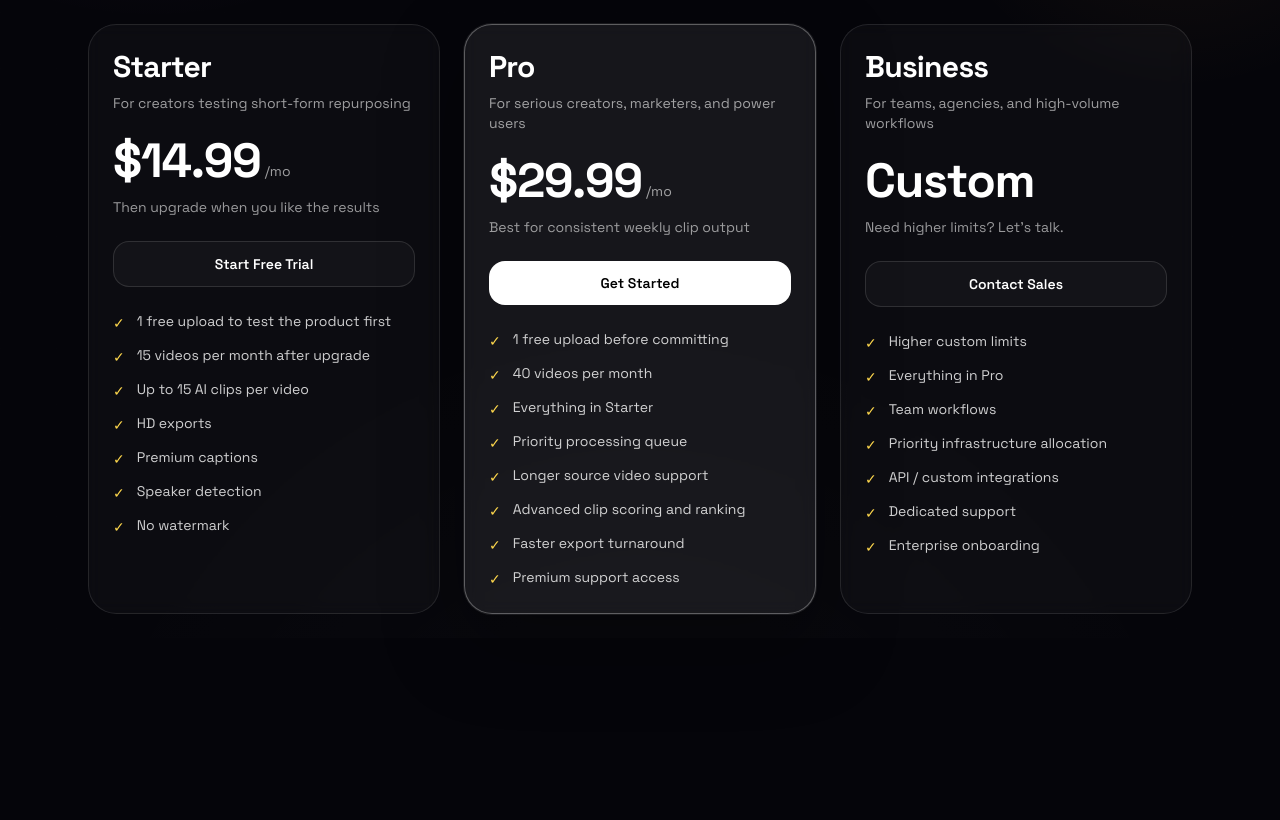
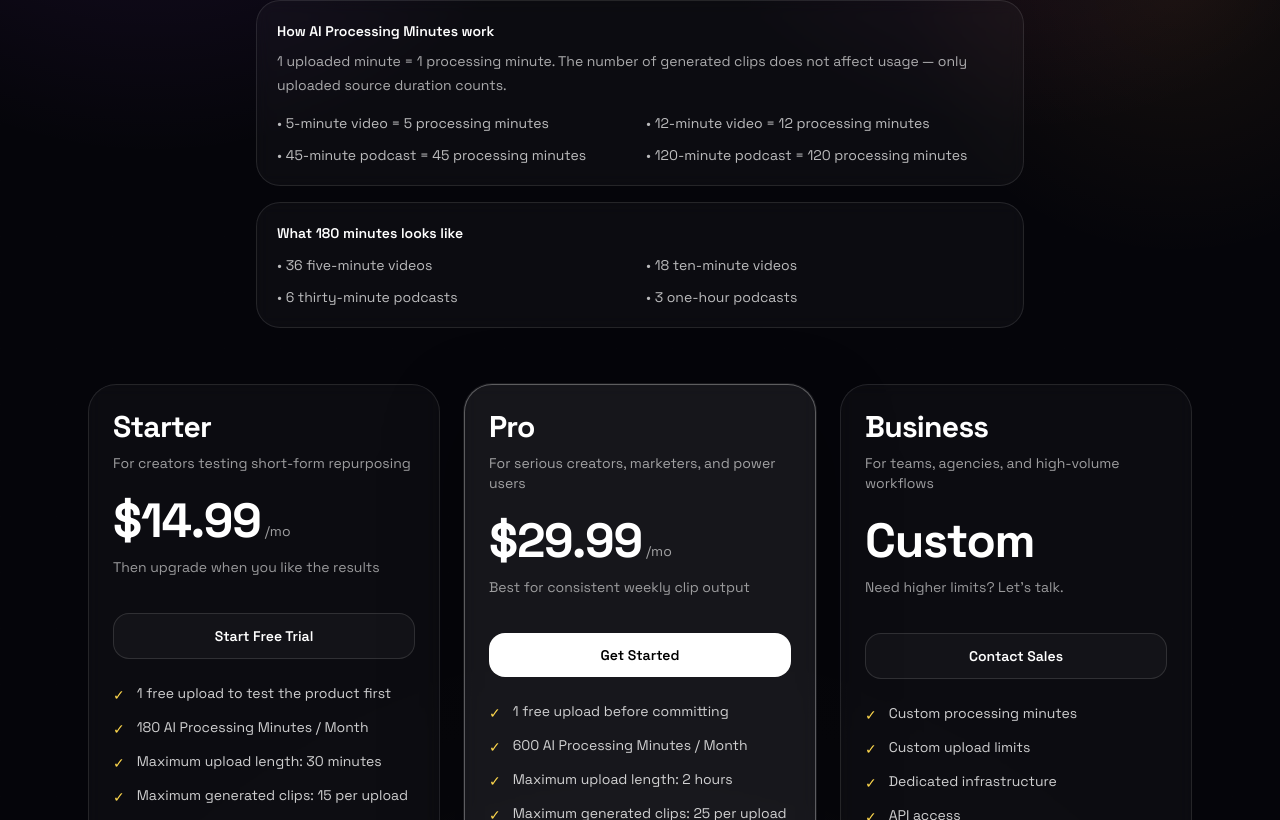
Before and after one commit to Duychinni/animecut, a Next.js app: page /pricing in a window 1280 px wide. Shown: the part 660-1480 px from the top of the page. Before the commit the page ends 1298 px from the top, so only its background shows below. Built offline with nearby package versions, Linux system fonts and the light colour scheme.

Commit message:
Shift pricing page to processing minutes model

```diff
--- a/app/pricing/page.tsx
+++ b/app/pricing/page.tsx
@@ -28,8 +28,9 @@ const plans: Plan[] = [
     yearlyBadge: 'Save 20%',
     features: [
       '1 free upload to test the product first',
-      '15 videos per month after upgrade',
-      'Up to 15 AI clips per video',
+      '180 AI Processing Minutes / Month',
+      'Maximum upload length: 30 minutes',
+      'Maximum generated clips: 15 per upload',
       'HD exports',
       'Premium captions',
       'Speaker detection',
@@ -47,13 +48,13 @@ const plans: Plan[] = [
     highlighted: true,
     features: [
       '1 free upload before committing',
-      '40 videos per month',
-      'Everything in Starter',
-      'Priority processing queue',
-      'Longer source video support',
-      'Advanced clip scoring and ranking',
-      'Faster export turnaround',
-      'Premium support access',
+      '600 AI Processing Minutes / Month',
+      'Maximum upload length: 2 hours',
+      'Maximum generated clips: 25 per upload',
+      'Priority processing',
+      'Advanced AI scoring',
+      'Caption presets',
+      'Priority queue',
     ],
     cta: 'Get Started',
     secondaryCta: 'Best for consistent weekly clip output',
@@ -63,13 +64,13 @@ const plans: Plan[] = [
     subtitle: 'For teams, agencies, and high-volume workflows',
     monthlyPrice: 'Custom',
     features: [
-      'Higher custom limits',
-      'Everything in Pro',
-      'Team workflows',
-      'Priority infrastructure allocation',
-      'API / custom integrations',
-      'Dedicated support',
-      'Enterprise onboarding',
+      'Custom processing minutes',
+      'Custom upload limits',
+      'Dedicated infrastructure',
+      'API access',
+      'Team members',
+      'Priority support',
+      'Need higher limits? Let’s talk.',
     ],
     cta: 'Contact Sales',
     secondaryCta: 'Need higher limits? Let’s talk.',
@@ -90,7 +91,7 @@ function PlanCard({
 
   return (
     <article
-      className={`rounded-[28px] border p-6 backdrop-blur-sm ${
+      className={`flex h-full flex-col rounded-[28px] border p-6 backdrop-blur-sm ${
         plan.highlighted
           ? 'border-white/30 bg-white/[0.07] shadow-[0_0_0_1px_rgba(255,255,255,0.08),0_30px_80px_rgba(0,0,0,0.35)]'
           : 'border-white/10 bg-white/[0.03]'
@@ -113,11 +114,13 @@ function PlanCard({
         {suffix ? <span className="pb-1 text-sm text-white/60">{suffix}</span> : null}
       </div>
 
-      {plan.secondaryCta ? <p className="mt-3 text-sm text-white/58">{plan.secondaryCta}</p> : null}
+      <div className="mt-3 min-h-[44px]">
+        {plan.secondaryCta ? <p className="text-sm text-white/58">{plan.secondaryCta}</p> : null}
+      </div>
 
       <button
         type="button"
-        className={`mt-6 w-full rounded-2xl px-4 py-3 text-sm font-semibold transition ${
+        className={`mt-3 w-full rounded-2xl px-4 py-3 text-sm font-semibold transition ${
           plan.highlighted ? 'bg-white text-black hover:bg-white/90' : 'border border-white/12 bg-white/[0.03] text-white hover:bg-white/[0.06]'
         }`}
       >
@@ -177,7 +180,7 @@ export default function PricingPage() {
             </span>
           </h1>
           <p className="mx-auto mt-5 max-w-3xl text-[15px] leading-7 text-white/70 md:text-base">
-            Animacut is visual. People should experience the AI first. Start with one free upload, then choose the plan that matches your monthly content volume.
+            Animacut charges based on uploaded source duration processed — not number of clips. One uploaded minute equals one AI processing minute.
           </p>
 
           <div className="mt-8 inline-flex items-center gap-2 rounded-full border border-white/10 bg-white/[0.03] p-1 text-sm text-white/75 shadow-[0_16px_40px_rgba(0,0,0,0.22)]">
@@ -205,9 +208,30 @@ export default function PricingPage() {
           </div>
 
           <p className="mt-3 text-sm text-white/55">{toggleLabel}</p>
+
+          <div className="mx-auto mt-8 max-w-3xl rounded-[24px] border border-white/10 bg-white/[0.03] p-5 text-left backdrop-blur-sm">
+            <p className="text-sm font-semibold text-white">How AI Processing Minutes work</p>
+            <p className="mt-2 text-sm leading-6 text-white/65">1 uploaded minute = 1 processing minute. The number of generated clips does not affect usage — only uploaded source duration counts.</p>
+            <div className="mt-4 grid gap-3 text-sm text-white/72 md:grid-cols-2">
+              <div>• 5-minute video = 5 processing minutes</div>
+              <div>• 12-minute video = 12 processing minutes</div>
+              <div>• 45-minute podcast = 45 processing minutes</div>
+              <div>• 120-minute podcast = 120 processing minutes</div>
+            </div>
+          </div>
+
+          <div className="mx-auto mt-4 max-w-3xl rounded-[24px] border border-white/10 bg-white/[0.03] p-5 text-left backdrop-blur-sm">
+            <p className="text-sm font-semibold text-white">What 180 minutes looks like</p>
+            <div className="mt-3 grid gap-3 text-sm text-white/72 md:grid-cols-2">
+              <div>• 36 five-minute videos</div>
+              <div>• 18 ten-minute videos</div>
+              <div>• 6 thirty-minute podcasts</div>
+              <div>• 3 one-hour podcasts</div>
+            </div>
+          </div>
         </section>
 
-        <section className="mt-14 grid gap-6 lg:grid-cols-3">
+        <section className="mt-14 grid gap-6 lg:grid-cols-3 items-stretch">
           {plans.map((plan) => (
             <PlanCard key={plan.name} plan={plan} interval={interval} />
           ))}
```
